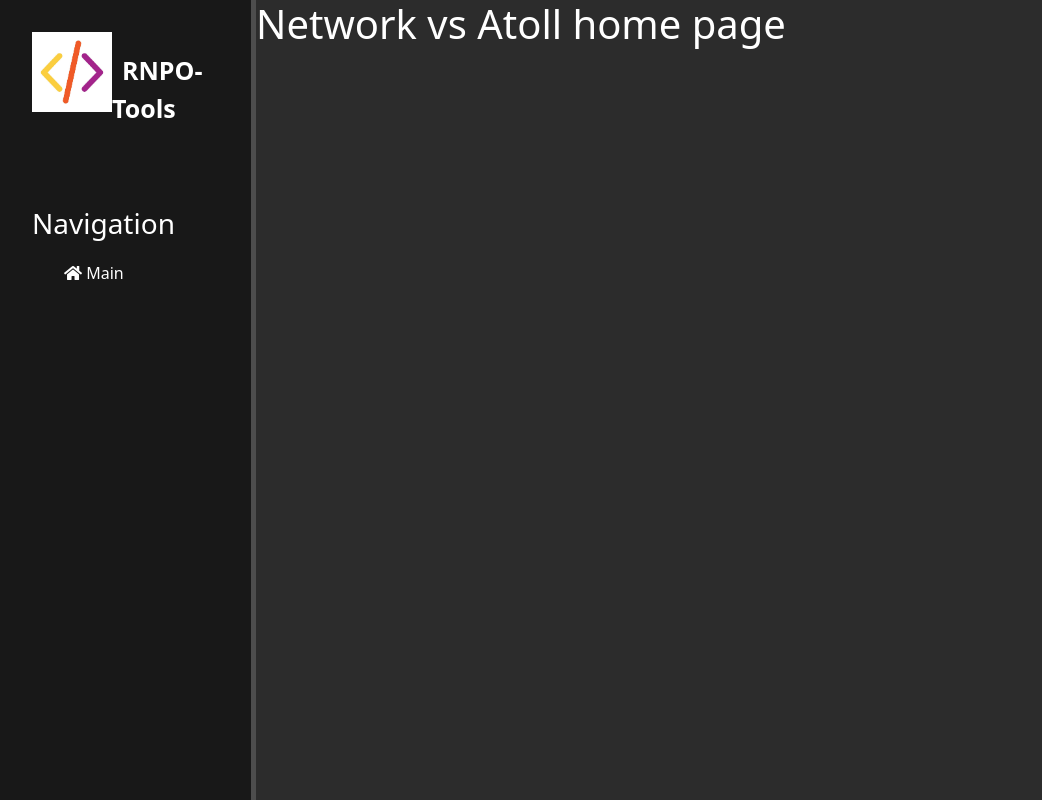
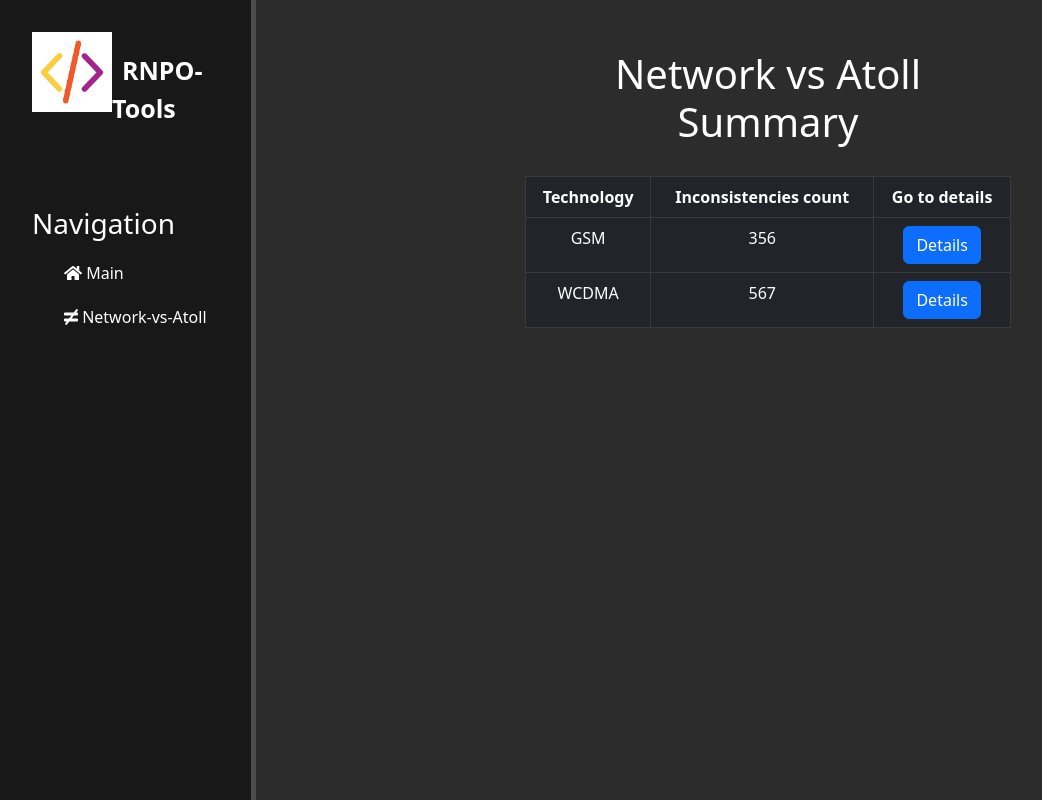
Before and after one commit to ram-alb/rnpo-web-tools, a Django app: page /network-vs-atoll/ in a window 1280 px wide. Shown: the whole page, without its empty margins (0-1042 px from the left). Run offline with Django 4.2, Linux system fonts and the light colour scheme; some libraries are stand-ins or nearby versions.

Commit message:
Add frontend part for network_vs_atoll app
Frontend part displays dummy data. Later it
will be replaced by real data.

```diff
--- a/main/templates/main/layout.html
+++ b/main/templates/main/layout.html
@@ -7,7 +7,8 @@
     <link href="https://cdn.jsdelivr.net/npm/bootstrap@5.2.2/dist/css/bootstrap.min.css" rel="stylesheet" integrity="sha384-Zenh87qX5JnK2Jl0vWa8Ck2rdkQ2Bzep5IDxbcnCeuOxjzrPF/et3URy9Bv1WTRi" crossorigin="anonymous">
     <link rel="stylesheet" href="https://use.fontawesome.com/releases/v5.8.2/css/all.css">
     <link rel="stylesheet" href="{% static 'main/css/main.css' %}">
-    {% block style %}{% endblock style %}
+    <link rel="stylesheet" href="{% static 'network_vs_atoll/css/nva.css' %}">
+
     {% block title %}{% endblock title %}
   </head>
   <body>
@@ -17,6 +18,7 @@
       <h3>Navigation</h3>
       <ul>
         <a href="{% url 'main-home' %}"><li><i class="fas fa-home"></i> Main</li></a>
+        <a href="{% url 'nva-home' %}"><li><i class="fas fa-not-equal"></i> Network-vs-Atoll</li></a>
       </ul>
     </aside>
 
--- /dev/null
+++ b/network_vs_atoll/static/network_vs_atoll/css/nva.css
@@ -0,0 +1,23 @@
+/* styles for network_vs_atoll app */
+.nva-app {
+  margin-top: 50px;
+  margin-left: auto;
+  margin-right: auto;
+  text-align: center;
+  width: 95%;
+}
+
+.nva-app .nva-table {
+  width: 50%;
+  margin-left: auto;
+  margin-right: auto;
+}
+
+.nva-app .hidden-table {
+  display: none;
+}
+
+.nva-table h1 {
+  margin-top: 50px;
+  margin-bottom: 30px;
+}
--- a/network_vs_atoll/templates/network_vs_atoll/home.html
+++ b/network_vs_atoll/templates/network_vs_atoll/home.html
@@ -1,6 +1,100 @@
 {% extends 'main/layout.html' %}
 
+{% block title %}
+  <title>Network vs Atoll</title>
+{% endblock title %}
+
 {% block content %}
-  <h1>Network vs Atoll home page</h1>
+  <div class="nva-app">
+    <div id="nva-main-table" class="nva-table active-table">
+    <h1>Network vs Atoll Summary</h1>
+    <table class="table table-dark table-bordered">
+      <thead>
+        <th>Technology</th>
+        <th>Inconsistencies count</th>
+        <th>Go to details</th>
+      </thead>
+      <tbody>
+        {% for diff in summary %}
+          <tr>
+            <td>{{ diff.technology }}</td>
+            <td>{{ diff.count }}</td>
+            <td><button id="{{ diff.technology }}" class="btn btn-primary nva-details">Details</button></td>
+          </tr>
+        {% endfor %}
+      </tbody>
+    </table>
+    </div>
+
+    <div id="GSM-block" class="nva-table hidden-table">
+      <button class="btn btn-secondary nva-home">Back to Summary</button>
+      <h1>GSM Inconsistencies</h1>
+      <table class="table table-dark table-bordered">
+        <thead>
+          <th>BSC</th>
+          <th>Inconsistencies count</th>
+          <th>Download</th>
+        </thead>
+        <tbody>
+          {% for bsc in GSM.summary %}
+            <tr>
+              <td>{{ bsc.bsc_name }}</td>
+              <td>{{ bsc.count }}</td>
+              <td><button class="btn btn-primary">Download</button></td>
+            </tr>
+          {% endfor %}
+        </tbody>
+      </table>
+    </div>
+
+    <div id="WCDMA-block" class="nva-table hidden-table">
+      <button class="btn btn-secondary nva-home">Back to Summary</button>
+      <h1>WCDMA Inconsistencies</h1>
+      <table class="table table-dark table-bordered">
+        <thead>
+          <th>RNC</th>
+          <th>Inconsistencies count</th>
+          <th>Download</th>
+        </thead>
+        <tbody>
+          {% for rnc in WCDMA.summary %}
+            <tr>
+              <td>{{ rnc.rnc_name }}</td>
+              <td>{{ rnc.count }}</td>
+              <td><button class="btn btn-primary">Download</button></td>
+            </tr>
+          {% endfor %}
+        </tbody>
+      </table>
+    </div>
+  </div>
+
+  <script>
+    const detailBtns = document.getElementsByClassName('nva-details');
+    for (let btn of detailBtns) {
+      btn.addEventListener('click', () => {
+        const activeTable = document.getElementsByClassName('active-table')[0];
+        activeTable.classList.add('hidden-table');
+        activeTable.classList.remove('active-table');
+
+        const hiddenTable = document.getElementById(btn.id + '-block');
+        hiddenTable.classList.add('active-table');
+        hiddenTable.classList.remove('hidden-table');
+      });
+    }
+
+    const mainTable = document.getElementById('nva-main-table');
+    const nvaHomeBtns = document.getElementsByClassName('nva-home');
+    for (let btn of nvaHomeBtns) {
+      btn.addEventListener('click', () => {
+        const activeTable = document.getElementsByClassName('active-table')[0];
+        activeTable.classList.add('hidden-table');
+        activeTable.classList.remove('active-table');
+
+        mainTable.classList.add('active-table');
+        mainTable.classList.remove('hidden-table');
+      });
+    }
+  </script>
 
 {% endblock content %}
--- a/network_vs_atoll/views.py
+++ b/network_vs_atoll/views.py
@@ -2,4 +2,42 @@ from django.shortcuts import render
 
 
 def home(request):
-    return render(request, 'network_vs_atoll/home.html')
+    diffs = {
+        'summary': [
+            {
+                'technology': 'GSM',
+                'count': 356,
+            },
+            {
+                'technology': 'WCDMA',
+                'count': 567,
+            },
+        ],
+        'GSM': {
+            'summary': [
+                {
+                    'bsc_name': 'BSC1',
+                    'count': 45,
+                },
+                {
+                    'bsc_name': 'BSC2',
+                    'count': 34,
+                }
+            ],
+            'BSC1': [],
+            'BSC2': [],
+        },
+        'WCDMA': {
+            'summary': [
+                {
+                    'rnc_name': 'RNC1',
+                    'count': 55,
+                },
+                {
+                    'rnc_name': 'RNC2',
+                    'count': 77,
+                },
+            ],
+        },
+    }
+    return render(request, 'network_vs_atoll/home.html', diffs)
```
